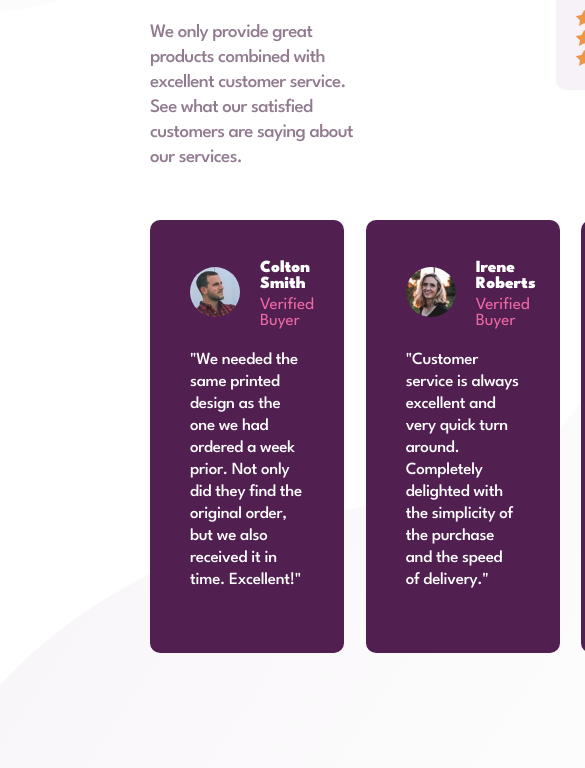
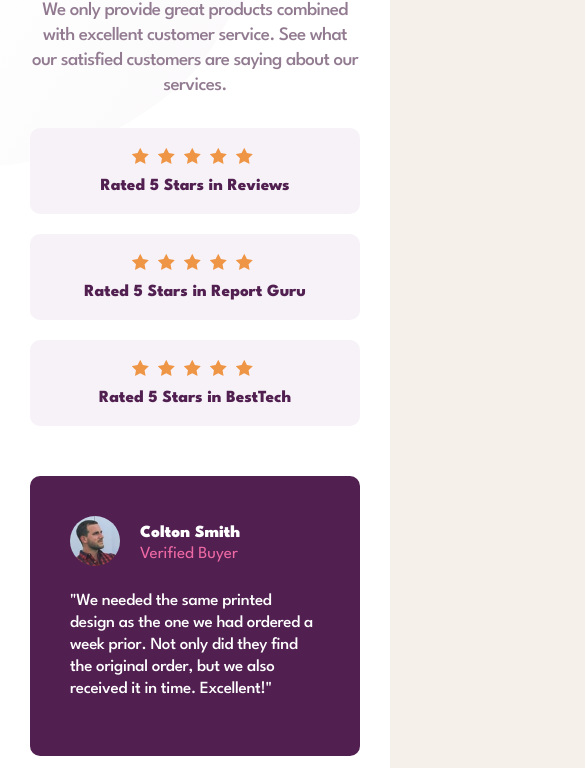
Before and after one commit to vanjamilicevic/SocialProofSection, a plain HTML site: page index.html in a window 390 px wide. Shown: the part 196-964 px from the top of the page, 585 px wide, since content can reach past the window. Drawn offline with Linux system fonts and the light colour scheme.

Commit message:
Finished mobile design

```diff
--- a/index.html
+++ b/index.html
@@ -132,7 +132,7 @@
           </div>
         </div>
 
-        <div class="card">
+        <div class="card irene">
           <div class="image-and-name">
             <div class="image-container">
               <img class="image" src="images/image-irene.jpg" alt="Irene">
@@ -153,7 +153,7 @@
             </p>
           </div>
         </div>
-        <div class="card">
+        <div class="card anne">
           <div class="image-and-name">
             <div class="image-container">
               <img class="image" src="images/image-irene.jpg" alt="Irene">
--- a/style.css
+++ b/style.css
@@ -35,7 +35,7 @@ body {
 }
 
 .tile-and-description-container {
-    width: 35%;
+    max-width: 400px;
 }
 
 .ratings-container {
@@ -67,7 +67,7 @@ body {
     display: flex;
     background-color: #F7F2F7;
     margin-bottom: 20px;
-    width: 70%;
+    max-width: 420px;
     padding: 20px;
     align-items: center;
     border-radius: 10px;
@@ -106,6 +106,7 @@ body {
     max-width: 31%;
     border-radius: 10px;
     padding: 40px;
+    height: 280px;
 }
 
 .image-and-name {
@@ -144,3 +145,90 @@ body {
     letter-spacing: -0.3px;
     font-weight: 500;
 }
+
+.irene {
+    margin-top: 30px;
+    height: ;
+}
+.anne {
+    margin-top: 60px;
+}
+
+/* ------------Media queries------------- */
+
+@media only screen and (max-width: 1170px){
+    .main-container {
+        padding: 30px;
+    }
+}
+
+/* Mobile design */
+
+@media only screen and (max-width: 940px){
+
+    body {
+        height: fit-content;
+        overflow: scroll;
+    }
+
+    .main-container {
+        padding-top: 100px;
+        padding-bottom: 100px;
+    }
+
+    .description-and-rates-container {
+        flex-direction: column;
+        align-items: center;
+        width: 100%;
+        margin-bottom: 30px;
+    }
+
+    .tile-and-description-container {
+        text-align: center;
+    }
+
+    .title {
+        font-size: 40px;
+        line-height: 32px;
+        letter-spacing: -1.43px;
+    }
+
+    .description {
+        margin-bottom: 30px;
+    }
+
+    .stars-and-rating-text {
+        flex-direction: column;
+        max-width: 100%;
+    }
+
+    .ratings-container {
+        width: 100%;
+    }
+
+    .center,
+    .right {
+        align-self: normal;
+    }
+
+    .stars {
+        margin: 0;
+        margin-bottom: 10px;
+    }
+
+    .cards-container {
+        flex-direction: column;
+        align-items: center;
+        width: 100%;
+    }
+
+    .card {
+        max-width: 420px;
+    }
+
+    .irene,
+    .anne {
+        margin-top: 15px;
+    }
+
+}
```
